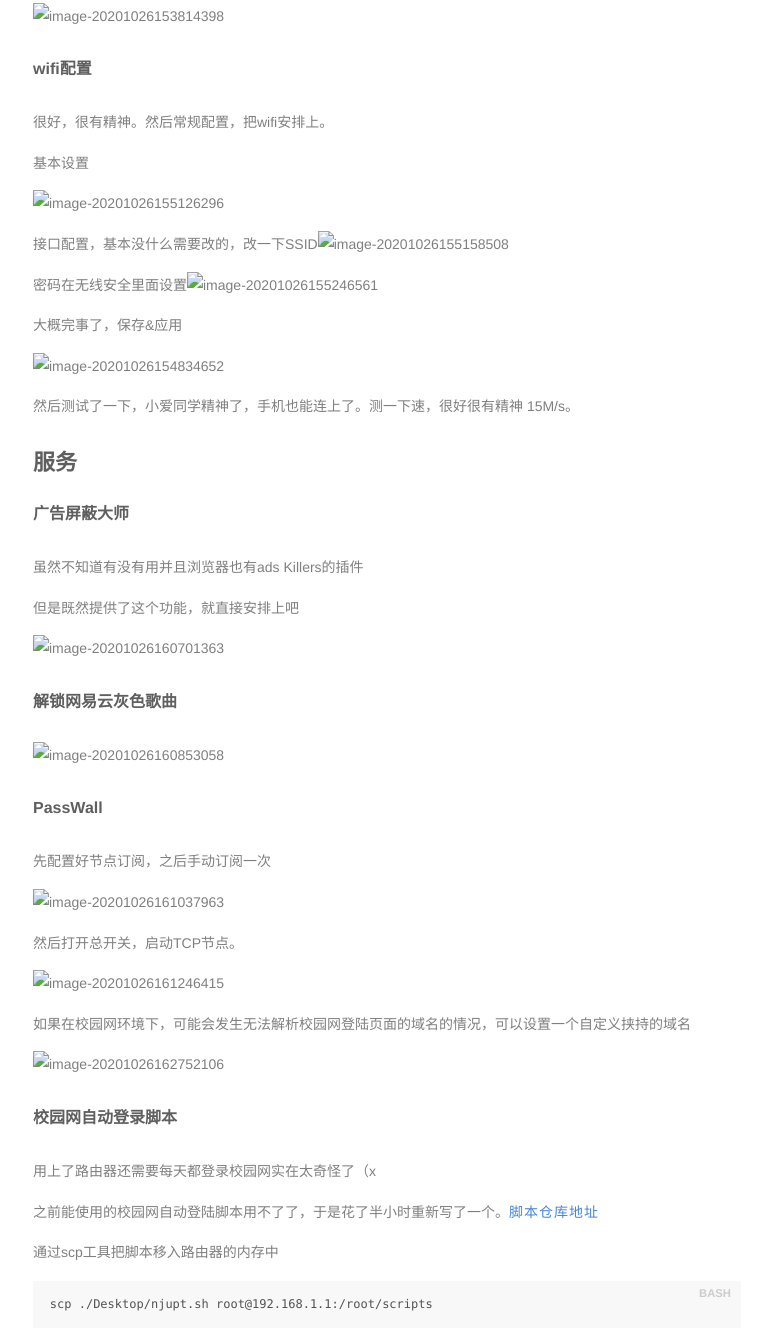
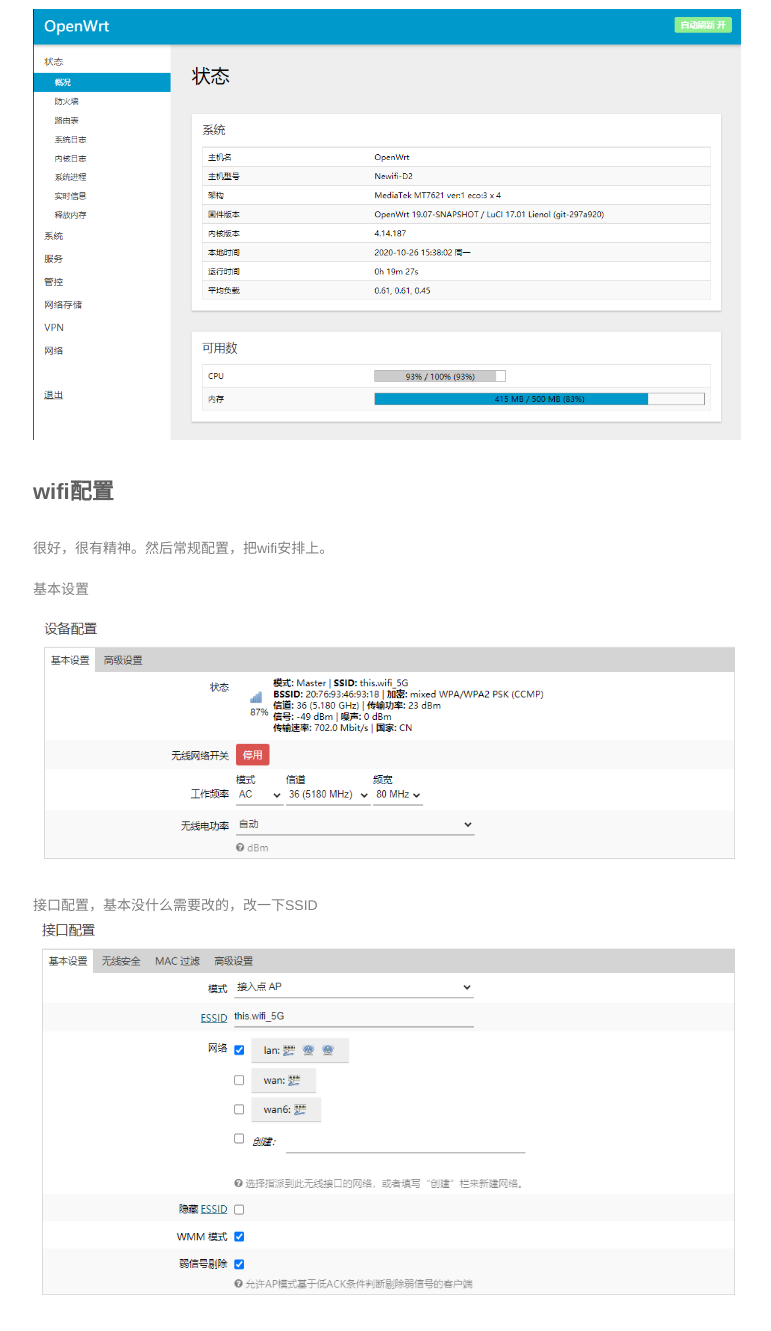
Before and after one commit to X3ZvaWQ/x3zvawq.github.io, a plain HTML site: page 2020/10/26/弄了一台路由器，树莓派可以退休不用再发光放热了/index.html in a window 1280 px wide. Shown: the part 946-2277 px from the top of the page, without its empty margins (509-1280 px from the left). Drawn offline with nearby package versions, Linux system fonts and the light colour scheme; some packages are replaced by stand-ins of ours; a script that the page names is missing.

Commit message:
Site updated: 2020-10-26 20:28:52

```diff
--- a/2020/10/26/弄了一台路由器，树莓派可以退休不用再发光放热了/index.html
+++ b/2020/10/26/弄了一台路由器，树莓派可以退休不用再发光放热了/index.html
@@ -14,35 +14,35 @@
 <p>拔掉路由器电源，按住reset再插电源，等led灯狂闪了松开。</p>
 <p>访问<code>192.168.1.1</code>在breed里面点更新固件，勾选固件，上传下载好的固件，一路rush刷固件</p>
 <p>等待一段时间路由器重启。</p>
-<h2 id="路由器配置"><a href="#路由器配置" class="headerlink" title="路由器配置"></a>路由器配置</h2><h4 id="访问webUI"><a href="#访问webUI" class="headerlink" title="访问webUI"></a><strong>访问webUI</strong></h4><p>等到分配给本地的ip地址不是<code>169.254.x.x</code>然后<code>192.168.1.1</code>访问<code>luci-webUI</code>。</p>
-<p><img src="images/config-router/1.png" alt="image-20201026153814398"></p>
-<h4 id="wifi配置"><a href="#wifi配置" class="headerlink" title="wifi配置"></a><strong>wifi配置</strong></h4><p>很好，很有精神。然后常规配置，把wifi安排上。</p>
+<h2 id="路由器配置"><a href="#路由器配置" class="headerlink" title="路由器配置"></a>路由器配置</h2><h3 id="访问webUI"><a href="#访问webUI" class="headerlink" title="访问webUI"></a><strong>访问webUI</strong></h3><p>等到分配给本地的ip地址不是<code>169.254.x.x</code>然后<code>192.168.1.1</code>访问<code>luci-webUI</code>。</p>
+<p><img src="/images/config-router/1.png" alt="image-20201026153814398"></p>
+<h3 id="wifi配置"><a href="#wifi配置" class="headerlink" title="wifi配置"></a><strong>wifi配置</strong></h3><p>很好，很有精神。然后常规配置，把wifi安排上。</p>
 <p>基本设置</p>
-<p><img src="images/config-router/3.png" alt="image-20201026155126296"></p>
-<p>接口配置，基本没什么需要改的，改一下SSID<img src="images/config-router/4.png" alt="image-20201026155158508"></p>
-<p>密码在无线安全里面设置<img src="images/config-router/5.png" alt="image-20201026155246561"></p>
+<p><img src="/images/config-router/3.png" alt="image-20201026155126296"></p>
+<p>接口配置，基本没什么需要改的，改一下SSID<img src="/images/config-router/4.png" alt="image-20201026155158508"></p>
+<p>密码在无线安全里面设置<img src="/images/config-router/5.png" alt="image-20201026155246561"></p>
 <p>大概完事了，保存&amp;应用</p>
-<p><img src="images/config-router/2.png" alt="image-20201026154834652"></p>
+<p><img src="/images/config-router/2.png" alt="image-20201026154834652"></p>
 <p>然后测试了一下，小爱同学精神了，手机也能连上了。测一下速，很好很有精神 15M/s。</p>
-<h3 id="服务"><a href="#服务" class="headerlink" title="服务"></a><strong>服务</strong></h3><h4 id="广告屏蔽大师"><a href="#广告屏蔽大师" class="headerlink" title="广告屏蔽大师"></a><strong>广告屏蔽大师</strong></h4><p>虽然不知道有没有用并且浏览器也有ads Killers的插件</p>
+<h3 id="广告屏蔽大师"><a href="#广告屏蔽大师" class="headerlink" title="广告屏蔽大师"></a><strong>广告屏蔽大师</strong></h3><p>虽然不知道有没有用并且浏览器也有ads Killers的插件</p>
 <p>但是既然提供了这个功能，就直接安排上吧</p>
-<p><img src="images/config-router/6.png" alt="image-20201026160701363"></p>
-<h4 id="解锁网易云灰色歌曲"><a href="#解锁网易云灰色歌曲" class="headerlink" title="解锁网易云灰色歌曲"></a><strong>解锁网易云灰色歌曲</strong></h4><p><img src="images/config-router/7.png" alt="image-20201026160853058"></p>
-<h4 id="PassWall"><a href="#PassWall" class="headerlink" title="PassWall"></a><strong>PassWall</strong></h4><p>先配置好节点订阅，之后手动订阅一次</p>
-<p><img src="images/config-router/8.png" alt="image-20201026161037963"></p>
+<p><img src="/images/config-router/6.png" alt="image-20201026160701363"></p>
+<h3 id="解锁网易云灰色歌曲"><a href="#解锁网易云灰色歌曲" class="headerlink" title="解锁网易云灰色歌曲"></a><strong>解锁网易云灰色歌曲</strong></h3><p><img src="/images/config-router/7.png" alt="image-20201026160853058"></p>
+<h3 id="PassWall"><a href="#PassWall" class="headerlink" title="PassWall"></a><strong>PassWall</strong></h3><p>先配置好节点订阅，之后手动订阅一次</p>
+<p><img src="/images/config-router/8.png" alt="image-20201026161037963"></p>
 <p>然后打开总开关，启动TCP节点。</p>
-<p><img src="images/config-router/9.png" alt="image-20201026161246415"></p>
+<p><img src="/images/config-router/9.png" alt="image-20201026161246415"></p>
 <p>如果在校园网环境下，可能会发生无法解析校园网登陆页面的域名的情况，可以设置一个自定义挟持的域名</p>
-<p><img src="images/config-router/10.png" alt="image-20201026162752106"></p>
-<h4 id="校园网自动登录脚本"><a href="#校园网自动登录脚本" class="headerlink" title="校园网自动登录脚本"></a><strong>校园网自动登录脚本</strong></h4><p>用上了路由器还需要每天都登录校园网实在太奇怪了（x</p>
+<p><img src="/images/config-router/10.png" alt="image-20201026162752106"></p>
+<h3 id="校园网自动登录脚本"><a href="#校园网自动登录脚本" class="headerlink" title="校园网自动登录脚本"></a><strong>校园网自动登录脚本</strong></h3><p>用上了路由器还需要每天都登录校园网实在太奇怪了（x</p>
 <p>之前能使用的校园网自动登陆脚本用不了了，于是花了半小时重新写了一个。<a href="https://github.com/X3ZvaWQ/njupt-net-login-bash" target="_blank" rel="noopener">脚本仓库地址</a></p>
 <p>通过scp工具把脚本移入路由器的内存中</p>
 <figure class="highlight bash"><table><tr><td class="gutter"><pre><span class="line">1</span><br></pre></td><td class="code"><pre><span class="line">scp ./Desktop/njupt.sh root@192.168.1.1:/root/scripts</span><br></pre></td></tr></table></figure>
 
 <p>然后写进计划任务</p>
-<p><img src="images/config-router/11.png" alt="image-20201026184637145"></p>
+<p><img src="/images/config-router/11.png" alt="image-20201026184637145"></p>
 <p>每天早上07:05执行脚本，23：00~07：00校园网没法登陆。</p>
-<h4 id="ipv6配置"><a href="#ipv6配置" class="headerlink" title="ipv6配置"></a><strong>ipv6配置</strong></h4><p>最后怎么能不安排校园网的灵魂——ipv6呢？</p>
+<h3 id="ipv6配置"><a href="#ipv6配置" class="headerlink" title="ipv6配置"></a><strong>ipv6配置</strong></h3><p>最后怎么能不安排校园网的灵魂——ipv6呢？</p>
 <p><del>虽然说是这么说，折腾了很久也没有折腾好之后我选择暂时放弃，留下一个坑在这里。</del></p>
 <h2 id="树莓派呢…"><a href="#树莓派呢…" class="headerlink" title="树莓派呢…"></a>树莓派呢…</h2><p>留着继续用，不过上面的很多东西都没用了，因此打算直接刷一个新系统。</p>
 <p>以后当一个常驻的服务器或者拿来测试一些东西（x</p>
```
